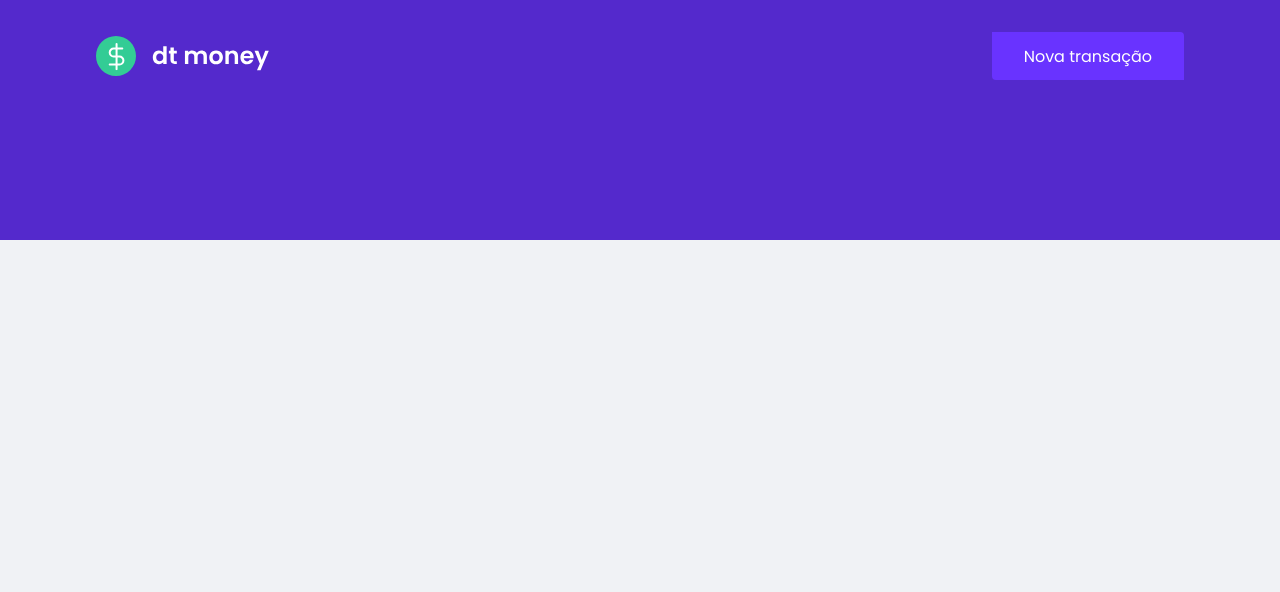
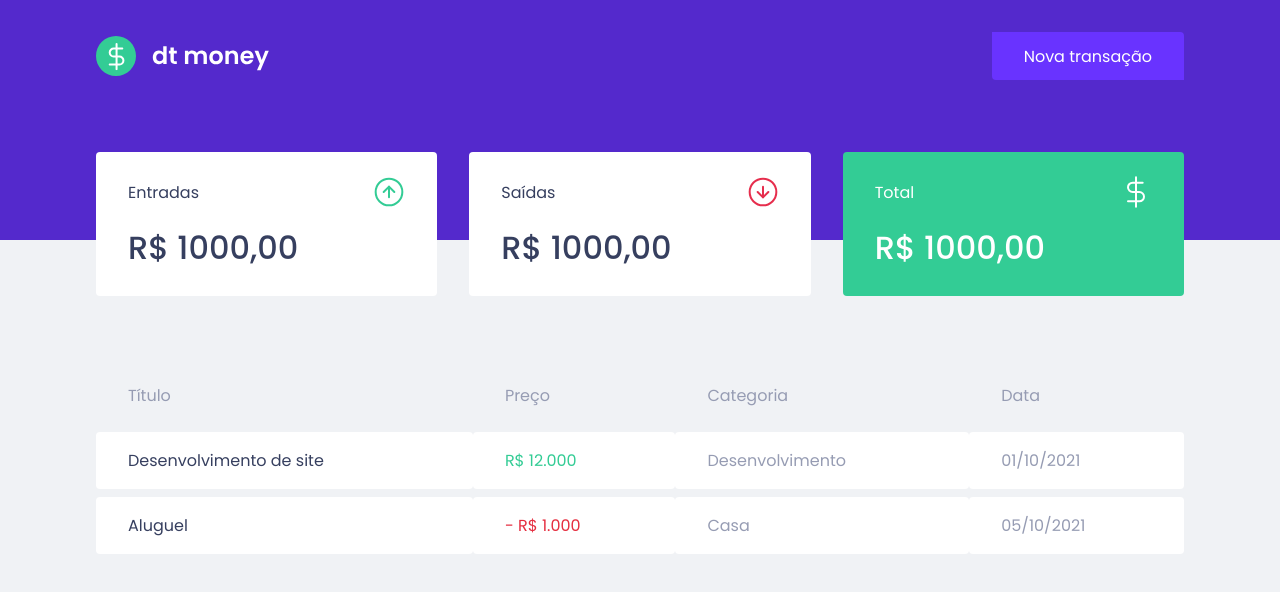
Before and after one commit to weslley19/dtmoney-reactjs, a React (Create React App) app: page / in a window 1280 px wide. Shown: the top 592 px of the page. Built offline with nearby package versions, Linux system fonts and the light colour scheme.

Commit message:
feat: creating table of data

```diff
--- a/src/App.tsx
+++ b/src/App.tsx
@@ -1,10 +1,13 @@
 import { Header } from "./components/Header";
+import { Dashboard } from "./components/Dashboard";
+
 import { GlobalStyle } from "./styles/global";
 
 export function App() {
   return (
     <>
       <Header />
+      <Dashboard />
 
       <GlobalStyle />
     </>
--- /dev/null
+++ b/src/components/Dashboard/index.tsx
@@ -0,0 +1,12 @@
+import { Summary } from "../Summary";
+import { TransactionTable } from "../TransactionsTable";
+import { Container } from "./styles";
+
+export function Dashboard() {
+  return (
+    <Container>
+      <Summary />
+      <TransactionTable />
+    </Container>
+  );
+}
--- /dev/null
+++ b/src/components/Dashboard/styles.ts
@@ -0,0 +1,8 @@
+import styled from "styled-components";
+
+export const Container = styled.main`
+  max-width: 1120px;
+  margin: 0 auto;
+
+  padding: 2.5rem 1rem;
+`;
--- /dev/null
+++ b/src/components/Summary/index.tsx
@@ -0,0 +1,33 @@
+import incomeImg from '../../assets/income.svg';
+import outcomeImg from '../../assets/outcome.svg';
+import totalImg from '../../assets/total.svg';
+
+import { Container } from "./styles";
+
+export function Summary() {
+  return (
+    <Container>
+      <div>
+        <header>
+          <p>Entradas</p>
+          <img src={incomeImg} alt="Entradas" />
+        </header>
+        <strong>R$ 1000,00</strong>
+      </div>
+      <div>
+        <header>
+          <p>Saídas</p>
+          <img src={outcomeImg} alt="Saídas" />
+        </header>
+        <strong>R$ 1000,00</strong>
+      </div>
+      <div>
+        <header>
+          <p>Total</p>
+          <img src={totalImg} alt="Total" />
+        </header>
+        <strong>R$ 1000,00</strong>
+      </div>
+    </Container>
+  );
+}
--- /dev/null
+++ b/src/components/Summary/styles.ts
@@ -0,0 +1,34 @@
+import styled from "styled-components";
+
+export const Container = styled.div`
+  display: grid;
+  grid-template-columns: repeat(3, 1fr);
+  gap: 2rem;
+  margin-top: -8rem;
+
+  div {
+    background: var(--shape);
+    padding: 1.5rem 2rem;
+    border-radius: 0.25rem;
+    color: var(--text-title);
+
+    header {
+      display: flex;
+      align-items: center;
+      justify-content: space-between;
+    }
+
+    strong {
+      display: block;
+      margin-top: 1rem;
+      font-size: 2rem;
+      font-weight: 500;
+      line-height: 3rem;
+    }
+
+    &:last-child {
+      background: var(--green);
+      color: #fff;
+    }
+  }
+`;
--- /dev/null
+++ b/src/components/TransactionsTable/index.tsx
@@ -0,0 +1,32 @@
+import { Container } from "./styles";
+
+export function TransactionTable() {
+  return (
+    <Container>
+      <table>
+        <thead>
+          <tr>
+            <th>Título</th>
+            <th>Preço</th>
+            <th>Categoria</th>
+            <th>Data</th>
+          </tr>
+        </thead>
+        <tbody>
+          <tr>
+            <td>Desenvolvimento de site</td>
+            <td className="deposit">R$ 12.000</td>
+            <td>Desenvolvimento</td>
+            <td>01/10/2021</td>
+          </tr>
+          <tr>
+            <td>Aluguel</td>
+            <td className="withdraw">- R$ 1.000</td>
+            <td>Casa</td>
+            <td>05/10/2021</td>
+          </tr>
+        </tbody>
+      </table>
+    </Container>
+  );
+}
--- /dev/null
+++ b/src/components/TransactionsTable/styles.ts
@@ -0,0 +1,38 @@
+import styled from "styled-components";
+
+export const Container = styled.div`
+  margin-top: 4rem;
+
+  table {
+    width: 100%;
+    border-spacing: 0 0.5rem;
+
+    th {
+      color: var(--text-body);
+      font-weight: 400;
+      padding: 1rem 2rem;
+      text-align: left;
+      line-height: 1.5rem;
+    }
+
+    td {
+      padding: 1rem 2rem;
+      border: 0;
+      background: var(--shape);
+      color: var(--text-body);
+      border-radius: 0.25rem;
+
+      &:first-child {
+        color: var(--text-title);
+      }
+
+      &.deposit {
+        color: var(--green);
+      }
+
+      &.withdraw {
+        color: var(--red);
+      }
+    }
+  }
+`;
--- a/src/styles/global.ts
+++ b/src/styles/global.ts
@@ -5,6 +5,7 @@
     --background: #f0f2f5;
     --red: #e52e40;
     --blue: #5429cc;
+    --green: #33CC95;
 
     --blue-light: #6933ff;
 
```
